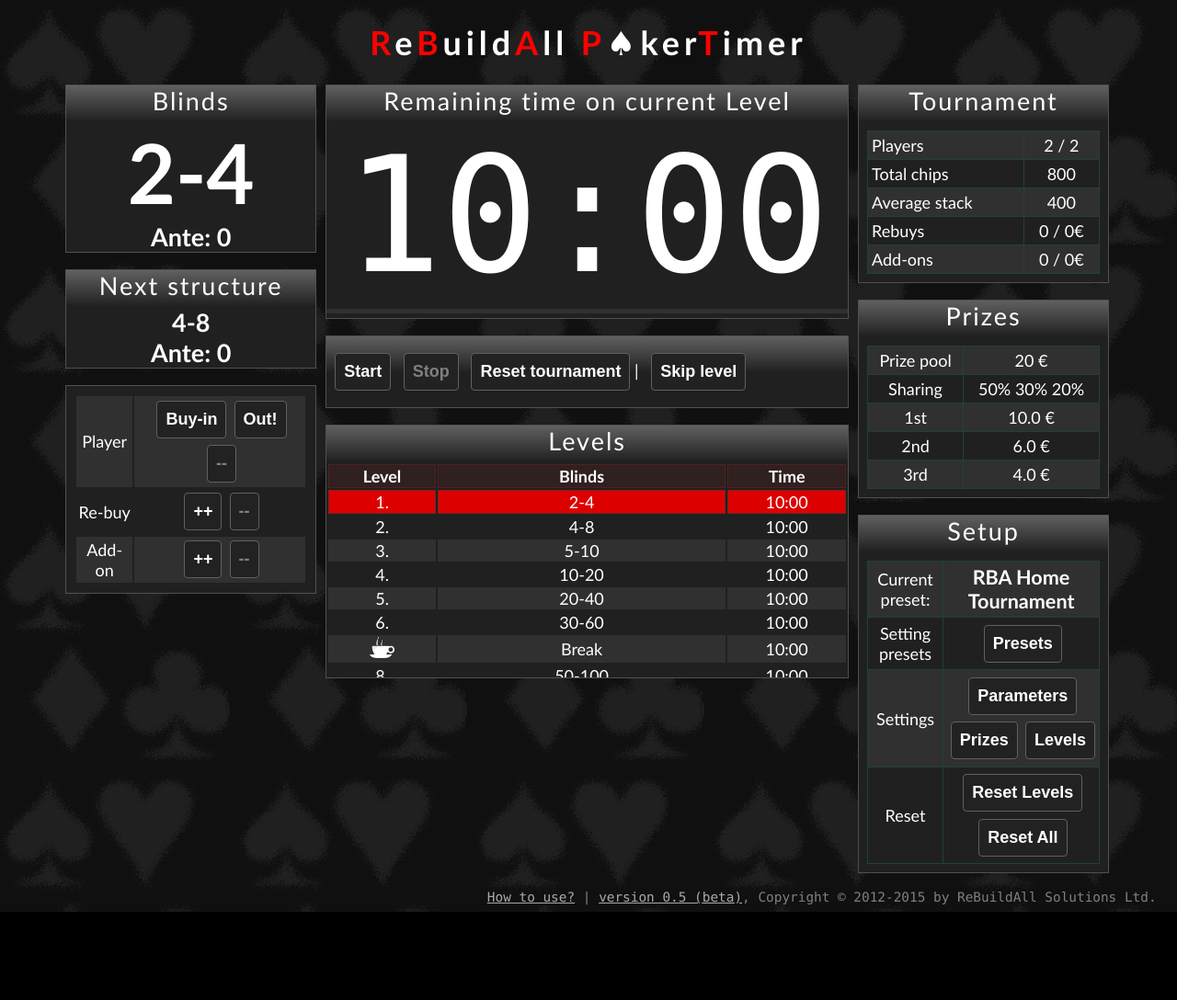
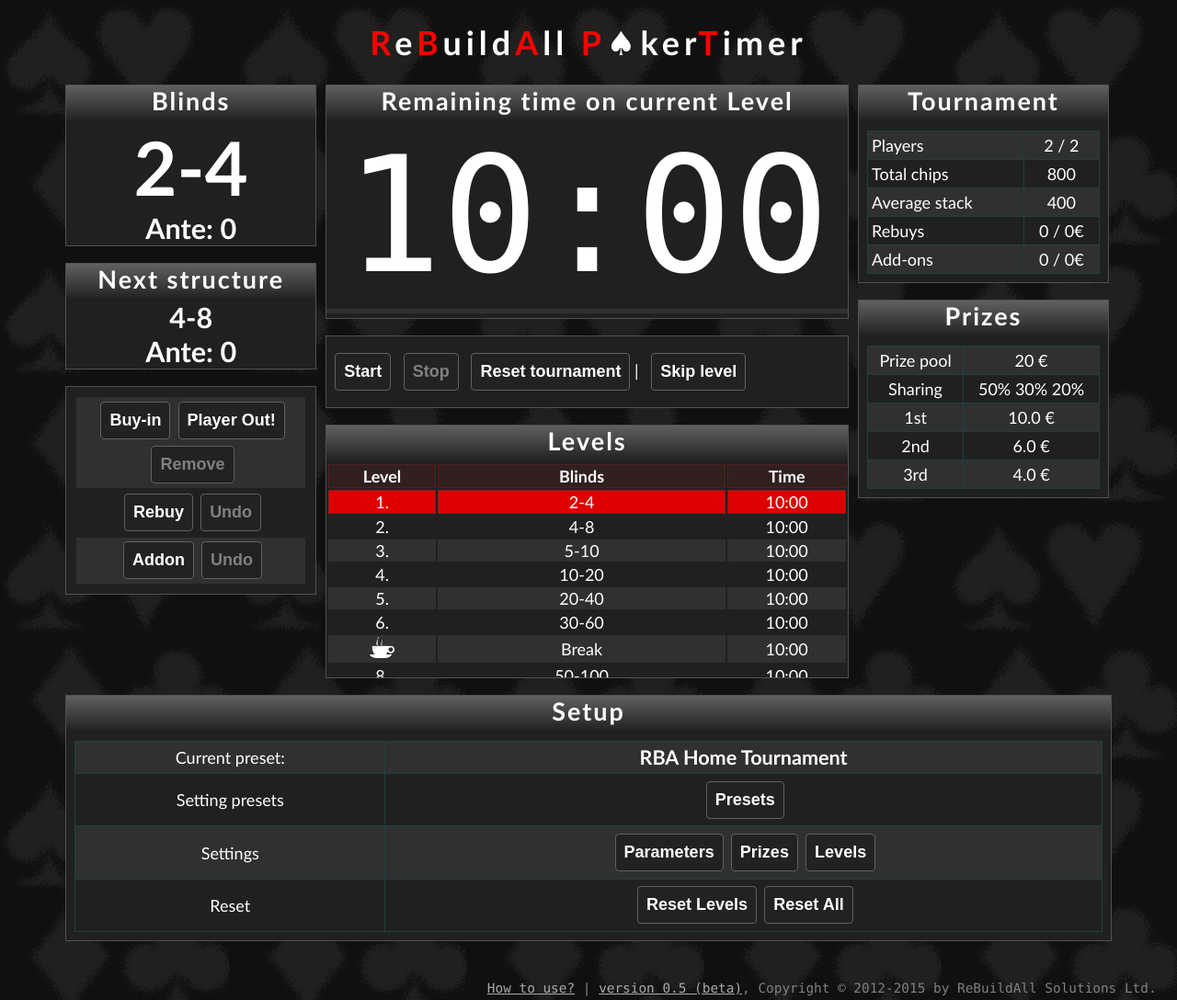
Before and after one commit to ReBuildAll/pokertimer, a plain HTML site: page src/pokertimer.html in a window 1280 px wide. Shown: the top 1088 px of the page at 92% size. Before the commit the page ends 992 px from the top, so only its background shows below. Drawn offline with nearby package versions, Linux system fonts and the light colour scheme.

Commit message:
Support phone - tablet - desktop

```diff
--- a/src/css/pokertimer.css
+++ b/src/css/pokertimer.css
@@ -137,28 +137,36 @@
     margin-right: auto;
 }
 
+.clear
+{
+    clear: both;
+}
+
 /*
  * Special layout elements
  */
-.visible-mobile
-{
+.visible-mobile {
     display: inherit;
 }
 
-.hidden-mobile
-{
+.center-mobile {
+    text-align: center;
+}
+
+.hidden-mobile {
     display: none;
 }
 
-@media (min-width: 768px)
-{
-    .visible-mobile
-    {
+@media (min-width: 768px) {
+    .visible-mobile {
         display: none;
     }
 
-    .hidden-mobile
-    {
+    .center-mobile {
+        text-align: inherit;
+    }
+
+    .hidden-mobile {
         display: inherit;
     }
 }
@@ -206,22 +214,53 @@
 .widget-title
 {
     font-weight: normal;
-    font-size: 1.5em;
+    font-size: 1.2em;
     text-align: center;
+    font-weight: bold;
     height: 40px;
     letter-spacing: 2px;
 }
 
-.widget-biginfo
-{
-    font-weight: bold;
-    font-size: 5.0em;
+@media (min-width: 768px) {
+    .widget-title {
+        font-size: 1.5em;
+    }
 }
 
-.widget-smallinfo
-{
+.widget-biginfo  {
     font-weight: bold;
-    font-size: 1.5em;
+    font-size: 3.0em;
+}
+
+.widget-smallinfo  {
+    font-weight: bold;
+    font-size: 1.3em;
+}
+
+@media (min-width: 768px) {
+    .widget-biginfo {
+        font-size: 3.0em;
+    }
+    .widget-smallinfo  {
+        font-size: 1.4em;
+    }
+}
+
+@media (min-width: 992px) {
+    .widget-biginfo {
+        font-size: 3.0em;
+    }
+    .widget-smallinfo  {
+        font-size: 1.4em;
+    }
+}
+@media (min-width: 1200px) {
+    .widget-biginfo {
+        font-size: 4.5em;
+    }
+    .widget-smallinfo  {
+        font-size: 1.7em;
+    }
 }
 
 .widget-content, .widget-content-monospace
--- a/src/pokertimer.html
+++ b/src/pokertimer.html
@@ -34,7 +34,7 @@
 
 <h1><span class="red">R</span>e<span class="red">B</span>uild<span class="red">A</span>ll <span class="red">P</span>♠ker<span class="red">T</span>imer</h1>
 
-<div id="warning">
+<div id="warning" style="display:none;">
     <p>
         Your browser does not support HTML5 functionality, like local storage. Please upgrade!
     <p>
@@ -80,25 +80,22 @@
                 <table class="widget-table">
                     <tbody>
                     <tr class="alternaterow">
-                            <td>Player</td>
                         <td>
                             <input ng-click="onBuyIn()"  type="button" value="Buy-in" class="tournament" />
-                                <input ng-click="onPlayerOut()" type="button" value="Out!" class="tournament" ng-class="{disabled: activePlayers < 2}" ng-disabled="activePlayers < 2" />
-                                <input ng-click="removePlayer()" type="button" value="--" class="tournament" ng-class="{disabled: activePlayers < 2 || players < 3}" ng-disabled="activePlayers < 2 || players < 3" />
+                            <input ng-click="onPlayerOut()" type="button" value="Player Out!" class="tournament" ng-class="{disabled: activePlayers < 2}" ng-disabled="activePlayers < 2" />
+                            <input ng-click="removePlayer()" type="button" value="Remove" class="tournament" ng-class="{disabled: activePlayers < 2 || players < 3}" ng-disabled="activePlayers < 2 || players < 3" />
                         </td>
                     </tr>
                     <tr>
-                            <td>Re-buy</td>
                         <td>
-                                <input ng-click="addRebuy()" type="button" value="++" class="tournament" />
-                                <input ng-click="removeRebuy()" ng-disabled="rebuys<1" type="button" value="--" class="tournament" ng-class="{tournament:true, disabled: rebuys < 1}"/>
+                            <input ng-click="addRebuy()" type="button" value="Rebuy" class="tournament" />
+                            <input ng-click="removeRebuy()" ng-disabled="rebuys<1" type="button" value="Undo" class="tournament" ng-class="{tournament:true, disabled: rebuys < 1}"/>
                         </td>
                     </tr>
                     <tr class="alternaterow">
-                            <td>Add-on</td>
                         <td>
-                                <input ng-click="addAddOn()" type="button" value="++" class="tournament" />
-                                <input ng-click="removeAddOn()" ng-disabled="addons<1" type="button" value="--" ng-class="{tournament:true, disabled: addons < 1}" />
+                            <input ng-click="addAddOn()" type="button" value="Addon" class="tournament" />
+                            <input ng-click="removeAddOn()" ng-disabled="addons<1" type="button" value="Undo" ng-class="{tournament:true, disabled: addons < 1}" />
                         </td>
                     </tr>
                     </tbody>
@@ -114,7 +111,16 @@
             <div id="poker-progress-empty"></div>
             <div id="poker-progress-full"></div>
         </div>
-        <div class="widget">
+        <div id="poker-currentlevel" class="widget visible-mobile" ng-controller="gamestatus">
+            <div class="widget-title">Blinds</div>
+            <div class="widget-biginfo poker-current-blinds" ng-hide="getCurrentLevel().isBreak">{{getCurrentLevel().smallBlind}}-{{getCurrentLevel().bigBlind}} + {{getCurrentLevel().ante}}</div>
+            <div class="widget-smallinfo poker-next-blinds" ng-show="getCurrentLevel().isBreak"><img src='images/break.png' alt='Break' title='break' class='poker-break-large' /> - Break</div>
+            <div class="widget-smallinfo poker-next-blinds" ng-hide="getNextLevel().isBreak">Next structure: {{getNextLevel().smallBlind}}-{{getNextLevel().bigBlind}} + {{getNextLevel().ante}}</div>
+            <div class="widget-smallinfo poker-next-blinds" ng-show="getNextLevel().isBreak">Next structure: <img src='images/break.png' alt='Break' title='break' class='poker-break-medium' /> - Break</div>
+            <br/>
+        </div>
+
+        <div class="widget-nohead center-mobile">
             <input ng-click="start()" type="button" value="Start" class="controls" ng-disabled="isRunning()" ng-class="{disabled: isRunning()}" />
             <input ng-click="stop()" type="button" value="Stop" class="controls" ng-disabled="!isRunning()" ng-class="{disabled: !isRunning()}" />
             <input ng-click="reset()" type="button" value="Reset tournament" class="controls" /> |
@@ -125,25 +131,31 @@
                 <table class="widget-table">
                     <tbody>
                     <tr class="alternaterow">
-                        <td>Player</td>
                         <td>
                             <input ng-click="onBuyIn()"  type="button" value="Buy-in" class="tournament" />
-                            <input ng-click="onPlayerOut()" type="button" value="Out!" class="tournament" ng-class="{disabled: activePlayers < 2}" ng-disabled="activePlayers < 2" />
-                            <input ng-click="removePlayer()" type="button" value="--" class="tournament" ng-class="{disabled: activePlayers < 2 || players < 3}" ng-disabled="activePlayers < 2 || players < 3" />
+                            <input ng-click="onPlayerOut()" type="button" value="Player Out!" class="tournament" ng-class="{disabled: activePlayers < 2}" ng-disabled="activePlayers < 2" />
+                            <input ng-click="removePlayer()" type="button" value="Remove" class="tournament" ng-class="{disabled: activePlayers < 2 || players < 3}" ng-disabled="activePlayers < 2 || players < 3" />
+                            <div>
+                                Players: {{activePlayers}} / {{players}}
+                            </div>
                         </td>
                     </tr>
                     <tr>
-                        <td>Re-buy</td>
                         <td>
-                            <input ng-click="addRebuy()" type="button" value="++" class="tournament" />
-                            <input ng-click="removeRebuy()" ng-disabled="rebuys<1" type="button" value="--" class="tournament" ng-class="{tournament:true, disabled: rebuys < 1}"/>
+                            <input ng-click="addRebuy()" type="button" value="Rebuy" class="tournament" />
+                            <input ng-click="removeRebuy()" ng-disabled="rebuys<1" type="button" value="Undo" class="tournament" ng-class="{tournament:true, disabled: rebuys < 1}"/>
+                            <div>
+                                Rebuys: {{rebuys}} / {{rebuys * settings.rebuyCost}}€
+                            </div>
                         </td>
                     </tr>
                     <tr class="alternaterow">
-                        <td>Add-on</td>
                         <td>
-                            <input ng-click="addAddOn()" type="button" value="++" class="tournament" />
-                            <input ng-click="removeAddOn()" ng-disabled="addons<1" type="button" value="--" ng-class="{tournament:true, disabled: addons < 1}" />
+                            <input ng-click="addAddOn()" type="button" value="Addon" class="tournament" />
+                            <input ng-click="removeAddOn()" ng-disabled="addons<1" type="button" value="Undo" ng-class="{tournament:true, disabled: addons < 1}" />
+                            <div>
+                                Addons: {{addons}} / {{addons * settings.addonCost}}€
+                            </div>
                         </td>
                     </tr>
                     </tbody>
@@ -236,6 +248,11 @@
                 </table>
             </div>
         </div>
+    </div>
+
+    <div class="clear"></div>
+
+    <div class="application-full">
         <div id="poker-setup" class="widget" ng-controller="setup">
             <div class="widget-title">Setup</div>
             <div class="widget-content">
@@ -454,7 +471,6 @@
                     <input type="button" value="Cancel" class="controls controls-cancel" />
                 </div>
             </div>
-
         </div>
     </div>
 </div>
```
Also changed, not shown: 1 other file. Lines whose indentation alone changed are shown as unchanged.
